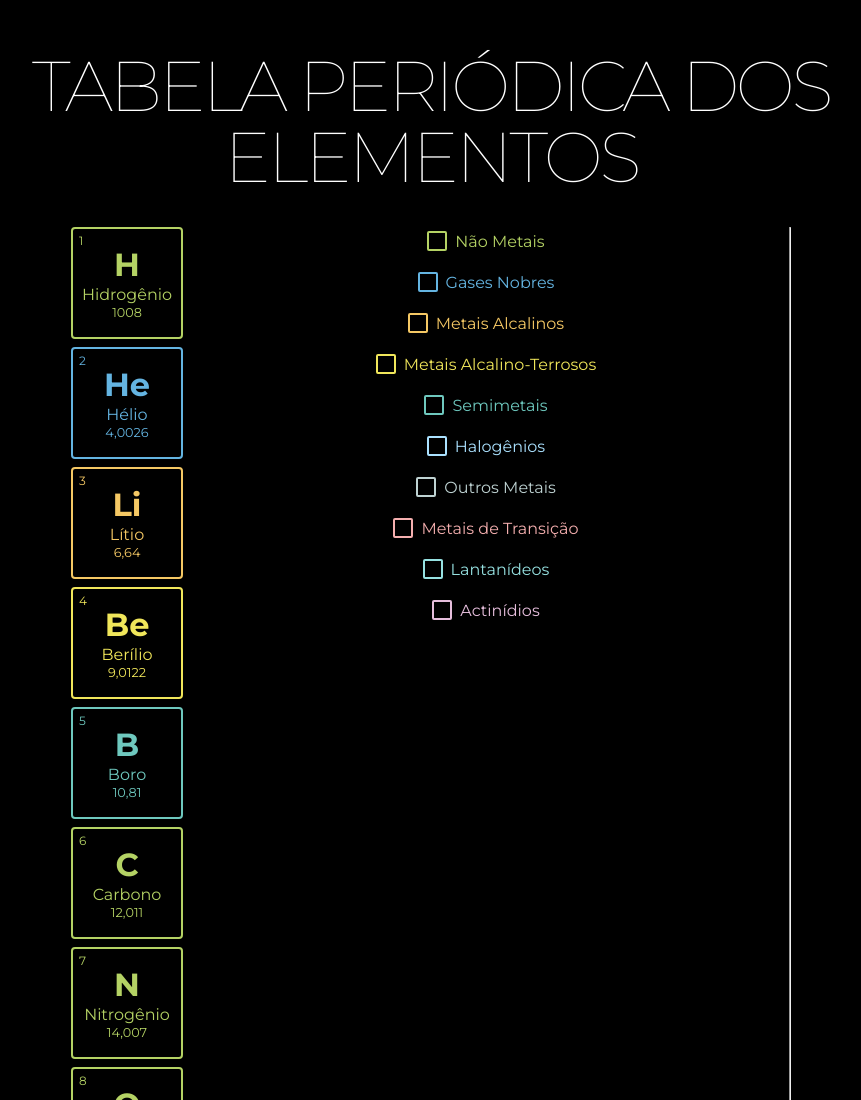
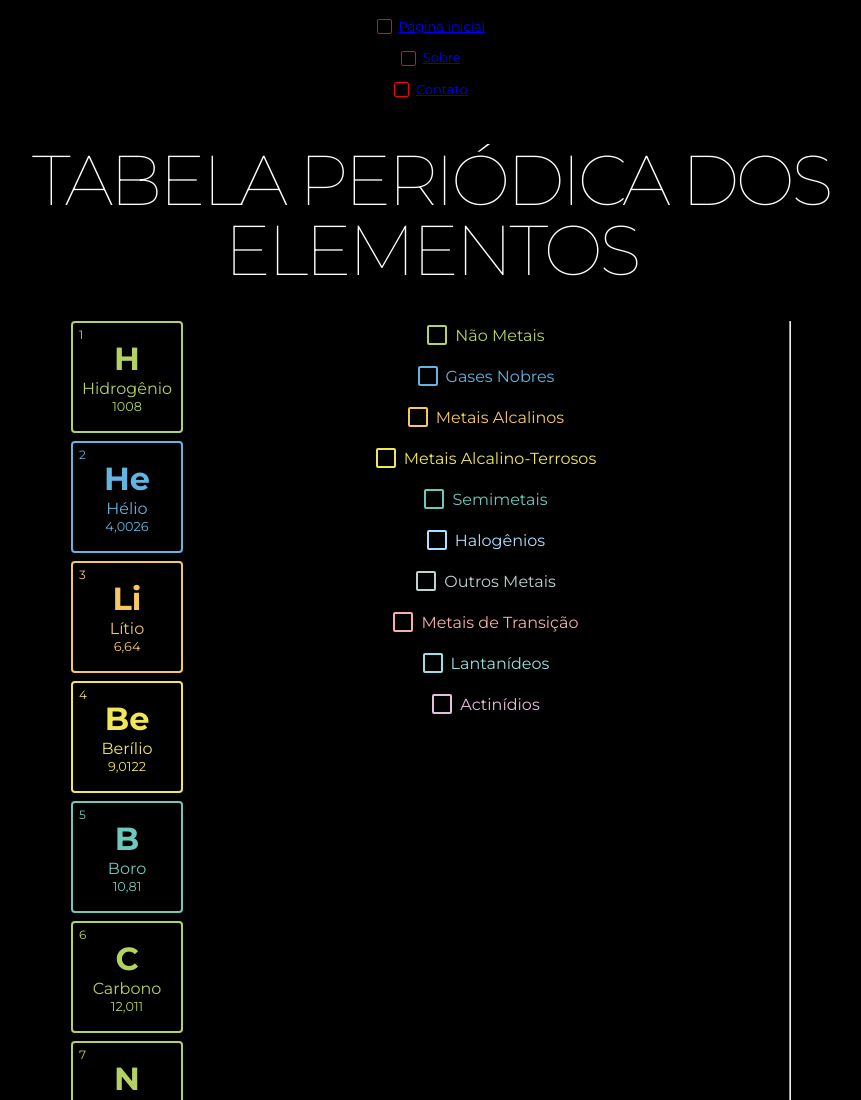
Before and after one commit to amandaeleuterio2/Tabela-Peri-dica, a plain HTML site: page index.html in a window 1280 px wide. Shown: the top 1100 px of the page, without its empty margins (209-1070 px from the left). Drawn offline with Linux system fonts and the light colour scheme.

Commit message:
alteração

```diff
--- a/index.html
+++ b/index.html
@@ -4,8 +4,17 @@
     <link rel="stylesheet" href="style.css">
     <link rel="icon" href="https://upload.wikimedia.org/wikipedia/commons/thumb/1/1f/Stylised_atom_with_three_Bohr_model_orbits_and_stylised_nucleus.png/250px-Stylised_atom_with_three_Bohr_model_orbits_and_stylised_nucleus.png">
 </head>
+<header>
+  <nav>
+    <ul class="cabeçalho">
+      <li><a href="#">Página inicial</a></li>
+      <li><a href="#">Sobre</a></li>
+      <li><a href="#">Contato</a></li>
+  </nav>
+</header>
 <body>
     <h1>Tabela Periódica dos Elementos</h1>
+
 <main>
   <div id="grid-container">
     <!-- LINHA 1 -->
--- a/style.css
+++ b/style.css
@@ -246,3 +246,12 @@ li:before{
 .linha{
     color:white;
 }
+
+.cabeçalho{
+	font-size: small;
+	color: red !important;
+}
+
+nav{
+	text-decoration-color: red;;
+}
```
